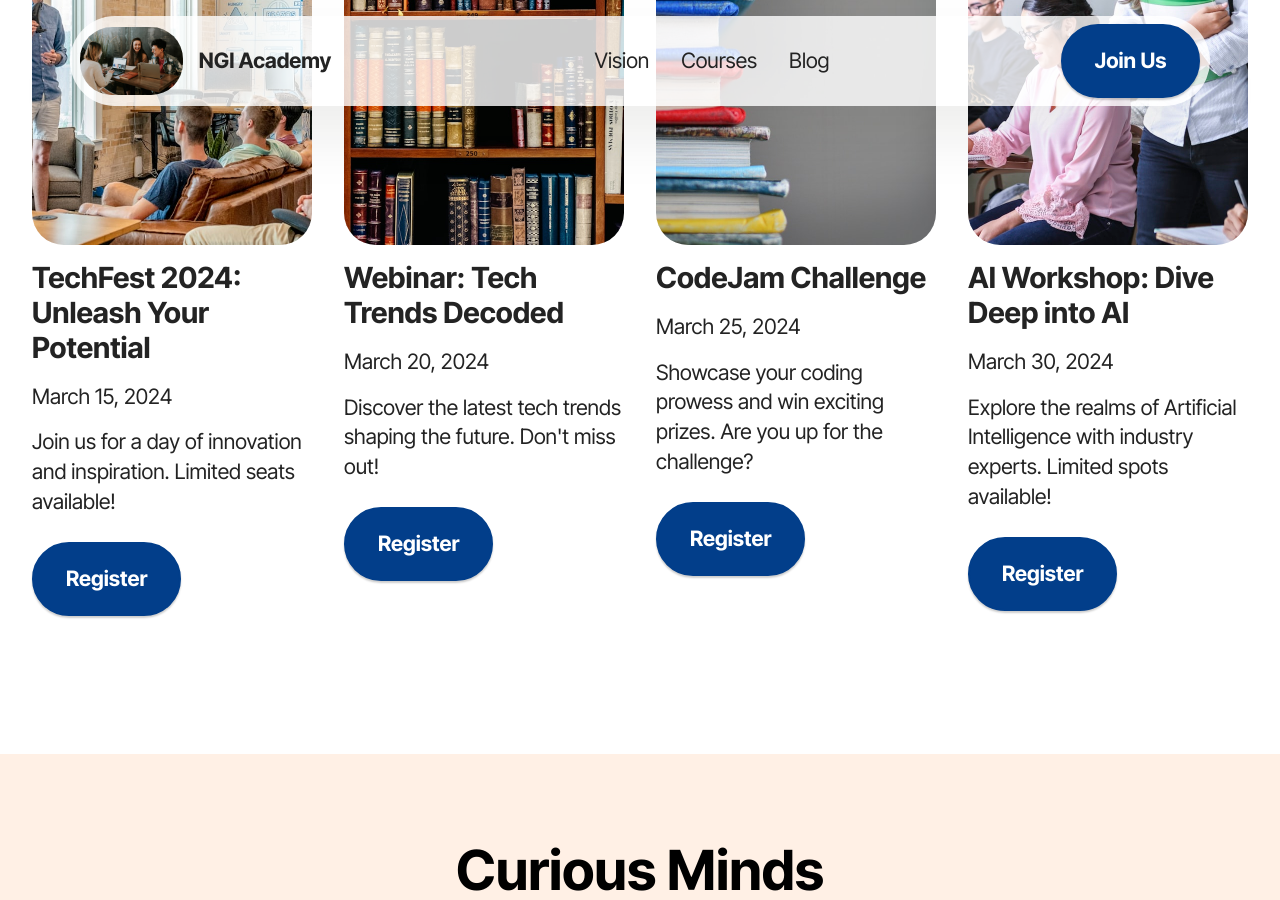
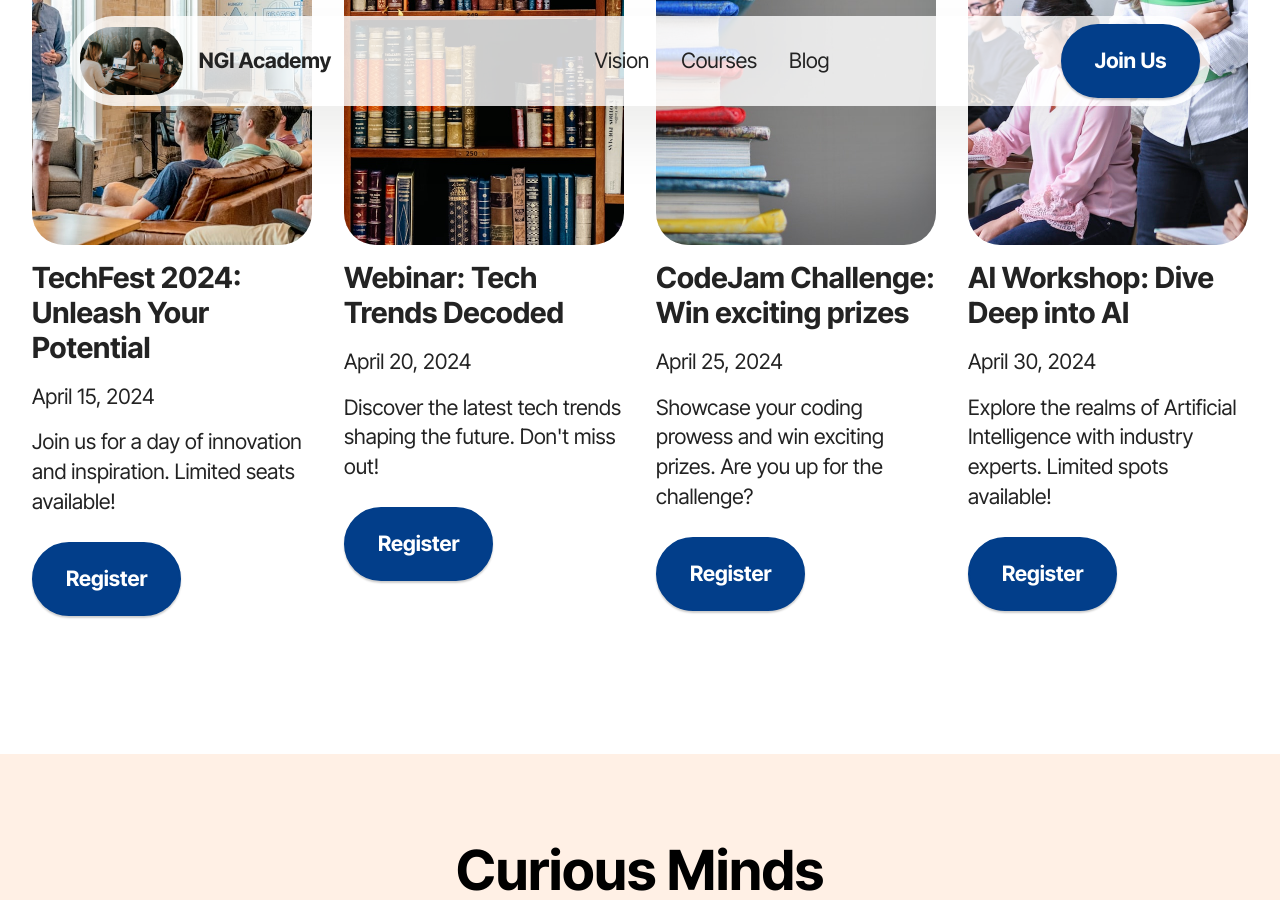
Before and after one commit to ngi-academy/ngi-academy.github.io, a Jekyll site: the page index.html, which Jekyll copies as it is, in a window 1280 px wide and 900 px high, scrolled down 7001 px. Built offline with Jekyll 4.4.1, drawn with Linux system fonts in a browser that asks for light colours; some web fonts are replaced.

```diff
--- a/blog.html
+++ b/blog.html
@@ -1,5 +1,7 @@
 ---
 layout: default
+includelink: true
+title: Blog
 ---
 <div class="home">
 
--- a/index.html
+++ b/index.html
@@ -1570,7 +1570,7 @@
 						<h6 class="item-subtitle mbr-fonts-style mb-3 display-5">
 							<strong><a class="text-black fw-bold" href="#">TechFest 2024: Unleash Your Potential</a></strong>
 						</h6>
-						<p class="mbr-text mbr-fonts-style mb-3 display-7">March 15, 2024</p>
+						<p class="mbr-text mbr-fonts-style mb-3 display-7">April 15, 2024</p>
 						<p class="mbr-text mbr-fonts-style mb-3 display-7">Join us for a day of innovation and inspiration. Limited seats available!</p>
 						<div class="mbr-section-btn item-footer"><a href="#contacts-1-u6Dyvu5rTD" class="btn item-btn btn-primary display-7">Register</a></div>
 					</div>
@@ -1585,7 +1585,7 @@
 						<h6 class="item-subtitle mbr-fonts-style mb-3 display-5">
 							<strong><a class="text-black fw-bold" href="#">Webinar: Tech Trends Decoded</a></strong>
 						</h6>
-						<p class="mbr-text mbr-fonts-style mb-3 display-7">March 20, 2024</p>
+						<p class="mbr-text mbr-fonts-style mb-3 display-7">April 20, 2024</p>
 						<p class="mbr-text mbr-fonts-style mb-3 display-7">Discover the latest tech trends shaping the future. Don&#x27;t miss out!</p>
 						<div class="mbr-section-btn item-footer"><a href="#contacts-1-u6Dyvu5rTD" class="btn item-btn btn-primary display-7">Register</a></div>
 					</div>
@@ -1598,9 +1598,9 @@
 					</div>
 					<div class="item-content align-left">
 						<h6 class="item-subtitle mbr-fonts-style mt-0 mb-3 display-5">
-							<strong><a class="text-black fw-bold" href="#">CodeJam Challenge</a></strong>
+							<strong><a class="text-black fw-bold" href="#">CodeJam Challenge: Win exciting prizes</a></strong>
 						</h6>
-						<p class="mbr-text mbr-fonts-style mb-3 display-7">March 25, 2024</p>
+						<p class="mbr-text mbr-fonts-style mb-3 display-7">April 25, 2024</p>
 						<p class="mbr-text mbr-fonts-style mb-3 display-7">Showcase your coding prowess and win exciting prizes. Are you up for the challenge?</p>
 						<div class="mbr-section-btn item-footer"><a href="#contacts-1-u6Dyvu5rTD" class="btn item-btn btn-primary display-7">Register</a></div>
 					</div>
@@ -1615,7 +1615,7 @@
 						<h6 class="item-subtitle mbr-fonts-style mt-0 mb-3 display-5">
 							<strong><a class="text-black fw-bold" href="#">AI Workshop: Dive Deep into AI</a></strong>
 						</h6>
-						<p class="mbr-text mbr-fonts-style mb-3 display-7">March 30, 2024</p>
+						<p class="mbr-text mbr-fonts-style mb-3 display-7">April 30, 2024</p>
 						<p class="mbr-text mbr-fonts-style mb-3 display-7">Explore the realms of Artificial Intelligence with industry experts. Limited spots available!</p>
 						<div class="mbr-section-btn item-footer"><a href="#contacts-1-u6Dyvu5rTD" class="btn item-btn btn-primary display-7">Register</a></div>
 					</div>
```
Also changed, not shown: _posts/technology/2024-03-30-cloud-computing.md (added, +40 -0 lines).
